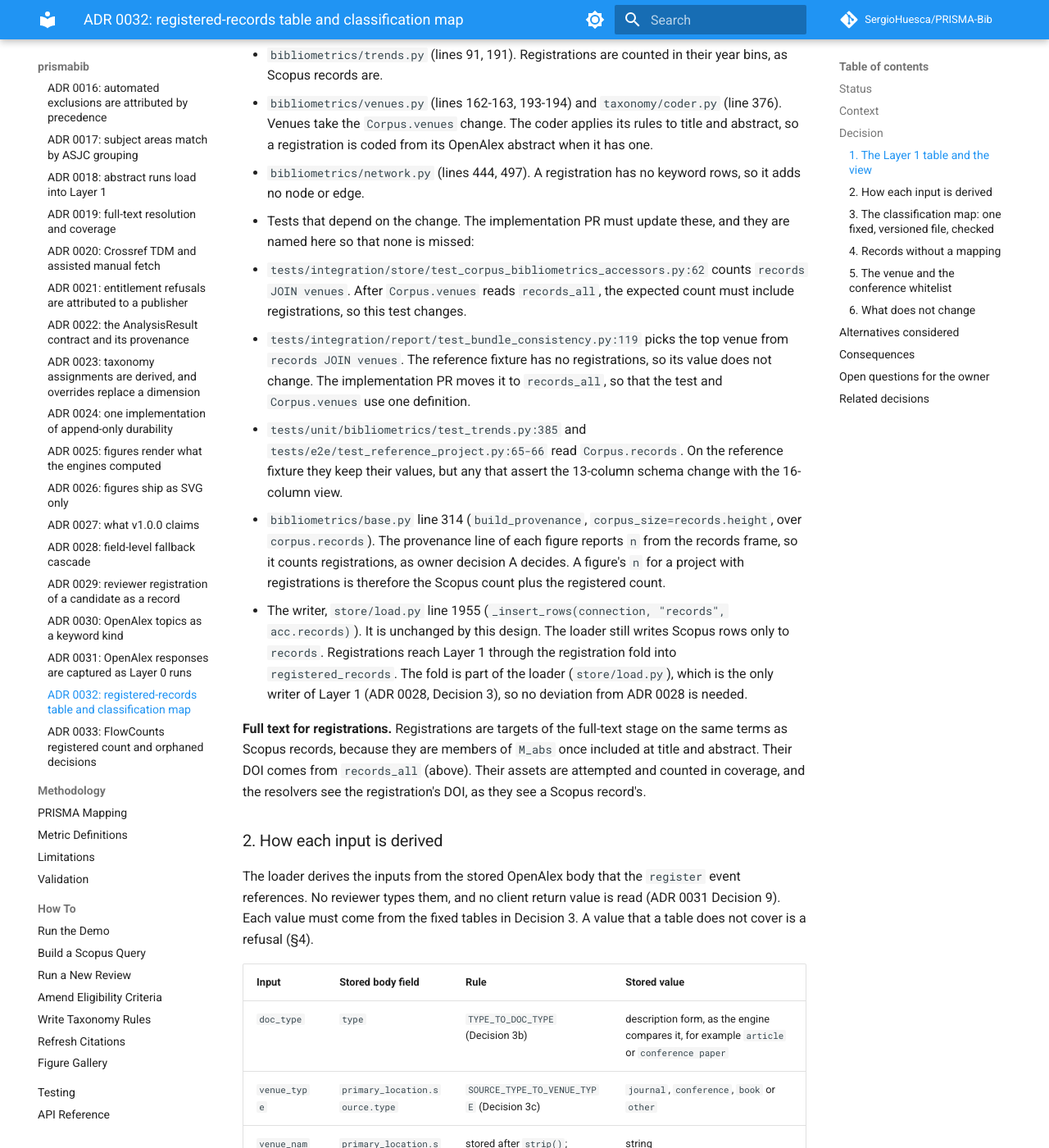
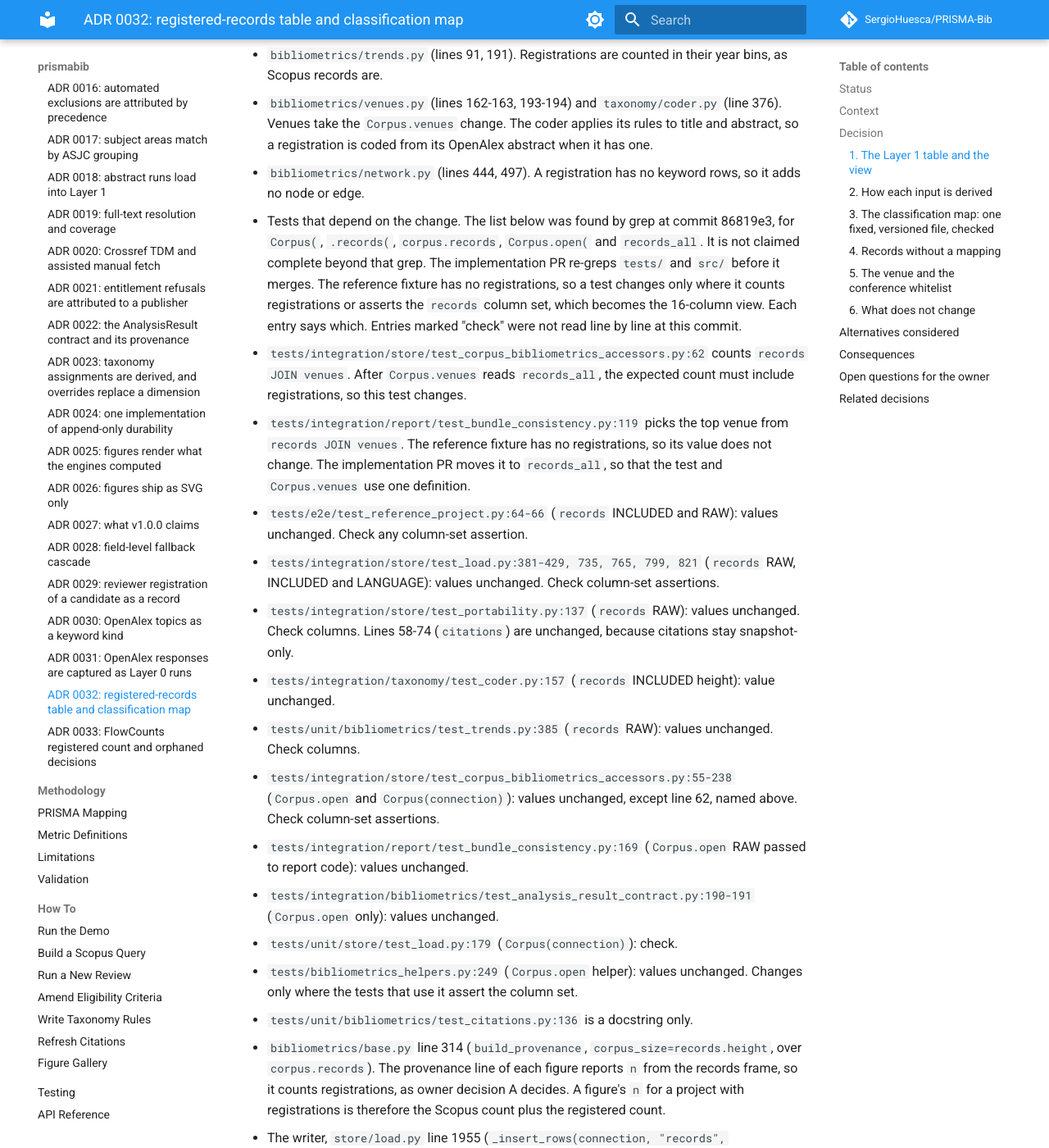
Before and after one commit to SergioHuesca/PRISMA-Bib, an MkDocs documentation site: the page built from docs/architecture/adr/0032-registered-records-table-and-classification-map.md, in a window 1280 px wide and 1400 px high, scrolled down 6281 px. Shown: the whole window at 82% size. Built offline with MkDocs 1.6.1 and Material for MkDocs 9.7.7, drawn with Linux system fonts in a browser that asks for light colours; comment, search, counter and statistics services are not loaded; some of the changed text lies outside the part shown.

Commit message:
docs(adr): complete ADR 0032 test list; cite deciding sections
Replaces the claim that the affected-test list is complete with a grep-based
list (re-grepped by the implementation PR), cites the ADR 0029 sections that
decide the refusal, venue_name and orphaned-decision rules, and fixes the
ADR 0029 anchors.

Co-Authored-By: Claude Sonnet 5.5 <noreply@anthropic.com>
Claude-Session: https://claude.ai/code/session_01QjNadz7h2UAZ2C2xhuaY8z

```diff
--- a/docs/architecture/adr/0032-registered-records-table-and-classification-map.md
+++ b/docs/architecture/adr/0032-registered-records-table-and-classification-map.md
@@ -211,14 +211,31 @@ and are fixed by this record (decided 2026-10-22).
 - `bibliometrics/venues.py` (lines 162-163, 193-194) and `taxonomy/coder.py` (line 376). Venues take the `Corpus.venues` change.
   The coder applies its rules to title and abstract, so a registration is coded from its OpenAlex abstract when it has one.
 - `bibliometrics/network.py` (lines 444, 497). A registration has no keyword rows, so it adds no node or edge.
-- Tests that depend on the change. The implementation PR must update these, and they are named here so that none is missed:
+- Tests that depend on the change. The list below was found by grep at commit 86819e3, for `Corpus(`, `.records(`, `corpus.records`,
+  `Corpus.open(` and `records_all`. It is not claimed complete beyond that grep. The implementation PR re-greps `tests/` and `src/`
+  before it merges. The reference fixture has no registrations, so a test changes only where it counts registrations or asserts the
+  `records` column set, which becomes the 16-column view. Each entry says which. Entries marked "check" were not read line by line at
+  this commit.
   - `tests/integration/store/test_corpus_bibliometrics_accessors.py:62` counts `records JOIN venues`. After `Corpus.venues` reads
     `records_all`, the expected count must include registrations, so this test changes.
   - `tests/integration/report/test_bundle_consistency.py:119` picks the top venue from `records JOIN venues`. The reference fixture
     has no registrations, so its value does not change. The implementation PR moves it to `records_all`, so that the test and
     `Corpus.venues` use one definition.
-  - `tests/unit/bibliometrics/test_trends.py:385` and `tests/e2e/test_reference_project.py:65-66` read `Corpus.records`. On the
-    reference fixture they keep their values, but any that assert the 13-column schema change with the 16-column view.
+  - `tests/e2e/test_reference_project.py:64-66` (`records` INCLUDED and RAW): values unchanged. Check any column-set assertion.
+  - `tests/integration/store/test_load.py:381-429, 735, 765, 799, 821` (`records` RAW, INCLUDED and LANGUAGE): values unchanged. Check
+    column-set assertions.
+  - `tests/integration/store/test_portability.py:137` (`records` RAW): values unchanged. Check columns. Lines 58-74 (`citations`) are
+    unchanged, because citations stay snapshot-only.
+  - `tests/integration/taxonomy/test_coder.py:157` (`records` INCLUDED height): value unchanged.
+  - `tests/unit/bibliometrics/test_trends.py:385` (`records` RAW): values unchanged. Check columns.
+  - `tests/integration/store/test_corpus_bibliometrics_accessors.py:55-238` (`Corpus.open` and `Corpus(connection)`): values unchanged,
+    except line 62, named above. Check column-set assertions.
+  - `tests/integration/report/test_bundle_consistency.py:169` (`Corpus.open` RAW passed to report code): values unchanged.
+  - `tests/integration/bibliometrics/test_analysis_result_contract.py:190-191` (`Corpus.open` only): values unchanged.
+  - `tests/unit/store/test_load.py:179` (`Corpus(connection)`): check.
+  - `tests/bibliometrics_helpers.py:249` (`Corpus.open` helper): values unchanged. Changes only where the tests that use it assert the
+    column set.
+  - `tests/unit/bibliometrics/test_citations.py:136` is a docstring only.
 
 - `bibliometrics/base.py` line 314 (`build_provenance`, `corpus_size=records.height`, over `corpus.records`). The provenance
   line of each figure reports `n` from the records frame, so it counts registrations, as owner decision A decides. A figure's
@@ -253,7 +270,8 @@ record has `language` NULL, so no language table could be checked against stored
 filter by the existing no-data rule (`_passes_language`, `prisma/engine.py` lines 372-375), the same as every Scopus record in the
 two stores. ADR 0029's Split records bullet (line 231) names language as an input, and this is deviation (viii).
 
-**Refusal is at registration.** ADR 0029 §5 names the registration writer as the enforcement point for every
+**Refusal is at registration.** This follows ADR 0029 §5, "What registration cannot do, and where each limit is enforced"
+(accepted 2026-10-21), which names the registration writer as the enforcement point for every
 refusal, so the writer checks every input in the table above before the append. This refusal is not in code today. It is required of the
 registration PR, which is later than this record, and the tests that prove it are named in the venue_name rule (Decision 5). The loader also refuses a `register` event
 whose referenced body cannot yield them, so a mis-built event cannot enter `S_raw`. The refusal names the
@@ -632,7 +650,8 @@ The engine reads `records_all` (Decision 1), so this holds without a `venues` ro
 
 **`venue_name` for a registration** is the OpenAlex `primary_location.source.display_name`, and it is NOT NULL. A conference
 registration is matched against the whitelist exactly as a Scopus conference is: a casefold substring match on `venue_name`
-(`_passes_conference_whitelist`, `prisma/engine.py` lines 315-320). A `venue_name` that is missing, or empty after `strip()`, is to be **refused** for every venue type. The refusal point is the
+(`_passes_conference_whitelist`, `prisma/engine.py` lines 315-320). A `venue_name` that is missing, or empty after `strip()`, is to be **refused** for every venue type. This is a rule of this record, under ADR 0029 §5, which assigns each limit to the
+registration writer. The owner's answers of 2026-10-22 do not decide it separately. The refusal point is the
 registration writer, which does not exist yet. It is part of the later registration PR (ADR 0029 §5), so no code enforces this
 rule today. The loader stores the stripped name, so the refusal check and the stored value use the same string. The engine does not strip
 names (`prisma/engine.py` lines 319-320), so without the load-time strip a whitespace-only
```
Also changed, not shown: other parts of docs/architecture/adr/0032-registered-records-table-and-classification-map.md (+3 -3 lines), docs/architecture/adr/0029-reviewer-registration-of-a-candidate-as-a-record.md (+1 -1 lines), docs/architecture/adr/0033-flowcounts-registered-count-and-orphaned-decisions.md (+5 -0 lines).
